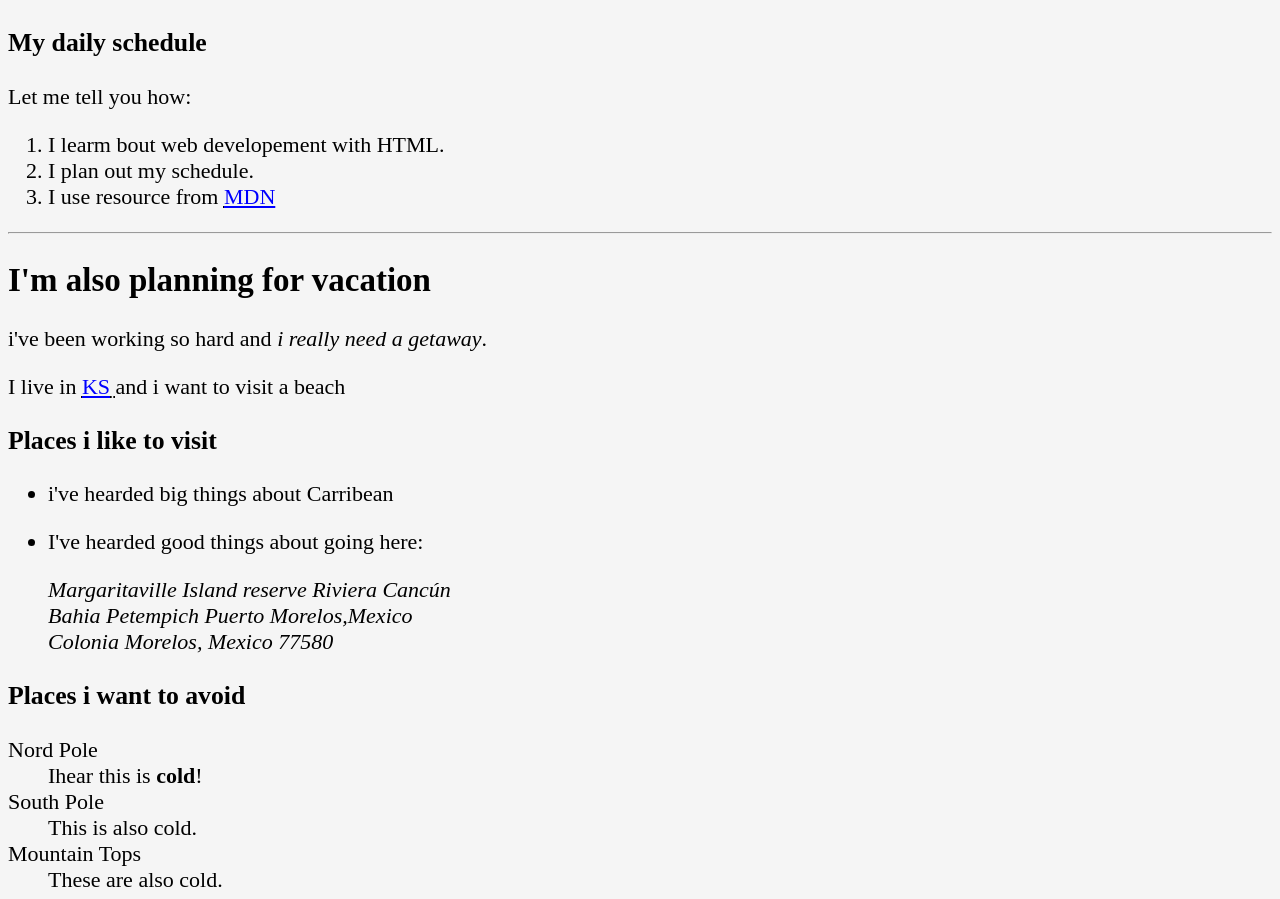
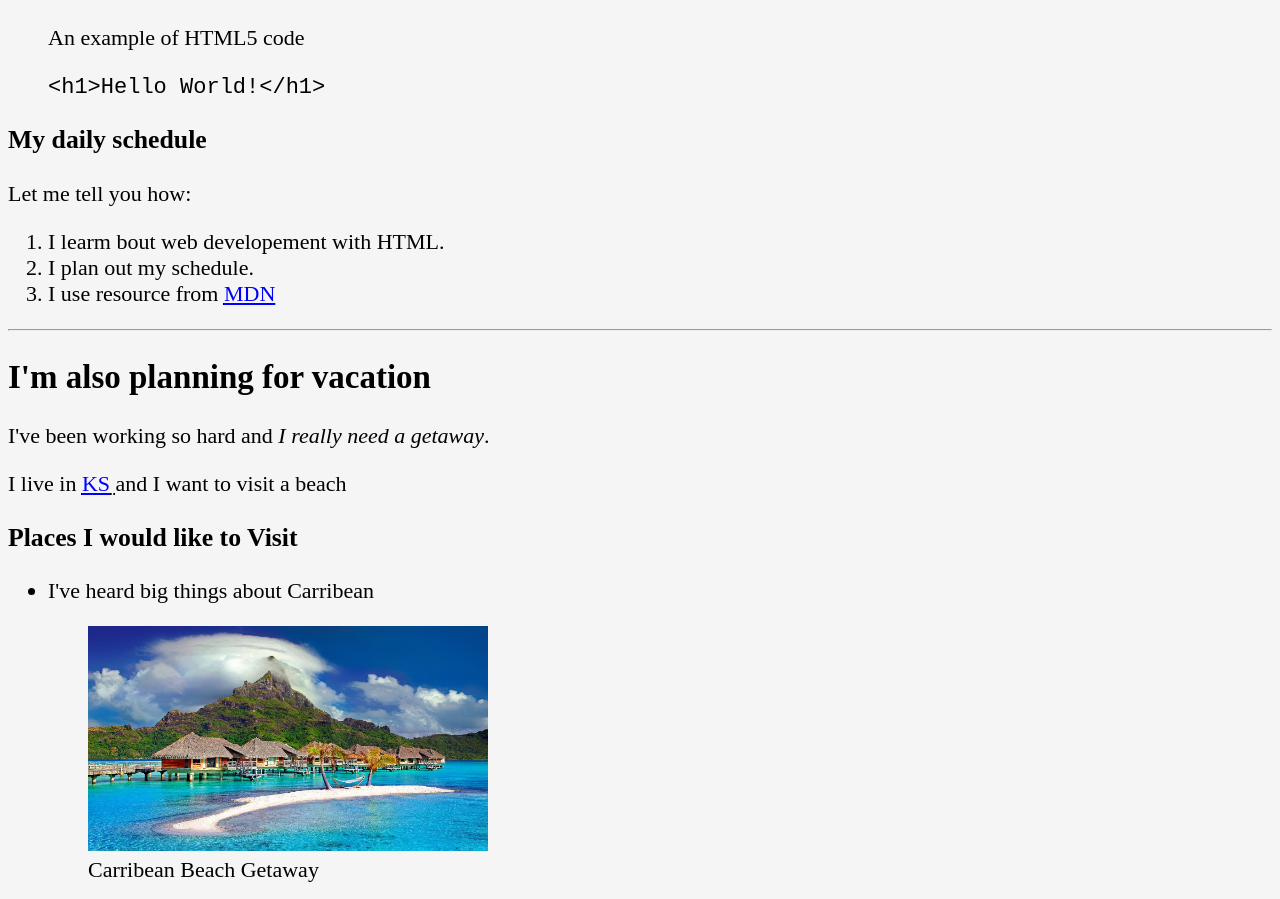
Before and after one commit to kalecode2/HTML-Course, a plain HTML site: page 01-Lesson/index.html in a window 1280 px wide. Shown: the part 653-1552 px from the top of the page. Drawn offline with Linux system fonts and the light colour scheme.

Commit message:
loading images

```diff
--- a/01-Lesson/index.html
+++ b/01-Lesson/index.html
@@ -33,6 +33,12 @@
       <p>This is my first web page</p>
       <img src="img/logo.png" alt="HTML5 logo" title="i'm learning HTML5"
       width="300" height="300">
+      <figure>
+        <figcaption>An example of HTML5 code</figcaption>
+        <p>
+          <code>&lt;h1&gt;Hello World!&lt;/h1&gt;</code>
+        </p>
+      </figure>
 
       <h3>My daily schedule</h3>
       <p>Let me tell you how:</p>
@@ -49,17 +55,26 @@
 
     <section id="vacation">
       <h2>I'm also planning for vacation</h2>
-      <p>i've been working so hard and <em>i really need a getaway</em>.</p>
+      <p>I've been working so hard and <em>I really need a getaway</em>.</p>
       <p>
         I live in <abbr title="Kansas">
           <a href="https://en.wikipedia.org/wiki/Kansas">KS</a>
-        </abbr> and i want to visit a beach
+        </abbr> and I want to visit a beach
       </p>
 
-      <h3>Places i like to visit</h3>
+      <h3>Places I would like to Visit</h3>
+
       <ul>
         <li>
-          <p>i've hearded big things about Carribean</p>
+          <p>I've heard big things about Carribean</p>
+          <figure>
+            <img src="img/carribean.jpg" alt="Carribean Beach"
+            title="I want to visit a Carribean beach" width="400"
+            height="225" loading="lazy">
+            <figcaption>
+              Carribean Beach Getaway
+            </figcaption>
+          </figure>
         </li>
         <li>
           <p>I've hearded good things about going here:</p>
@@ -68,14 +83,19 @@
             Bahia Petempich Puerto Morelos,Mexico<br>
             Colonia Morelos, Mexico 77580
           </address>
+          <figure>
+            <img src="img/vacation.jpg" alt="Cancun Vacation"
+            title="it's 5 o'clock somewhere!" width="400"
+            height="225" loading="lazy">
+          </figure>
         </li>
       </ul>
 
       <!--TODO: Add more places-->
-      <h3>Places i want to avoid</h3>
+      <h3>Places I want to avoid</h3>
       <dl>
         <dt>Nord Pole</dt>
-        <dd>Ihear this is <strong>cold</strong>!</dd>
+        <dd>I've heard this is <strong>cold</strong>!</dd>
 
         <dt>South Pole</dt>
         <dd>This is also cold.</dd>
```
